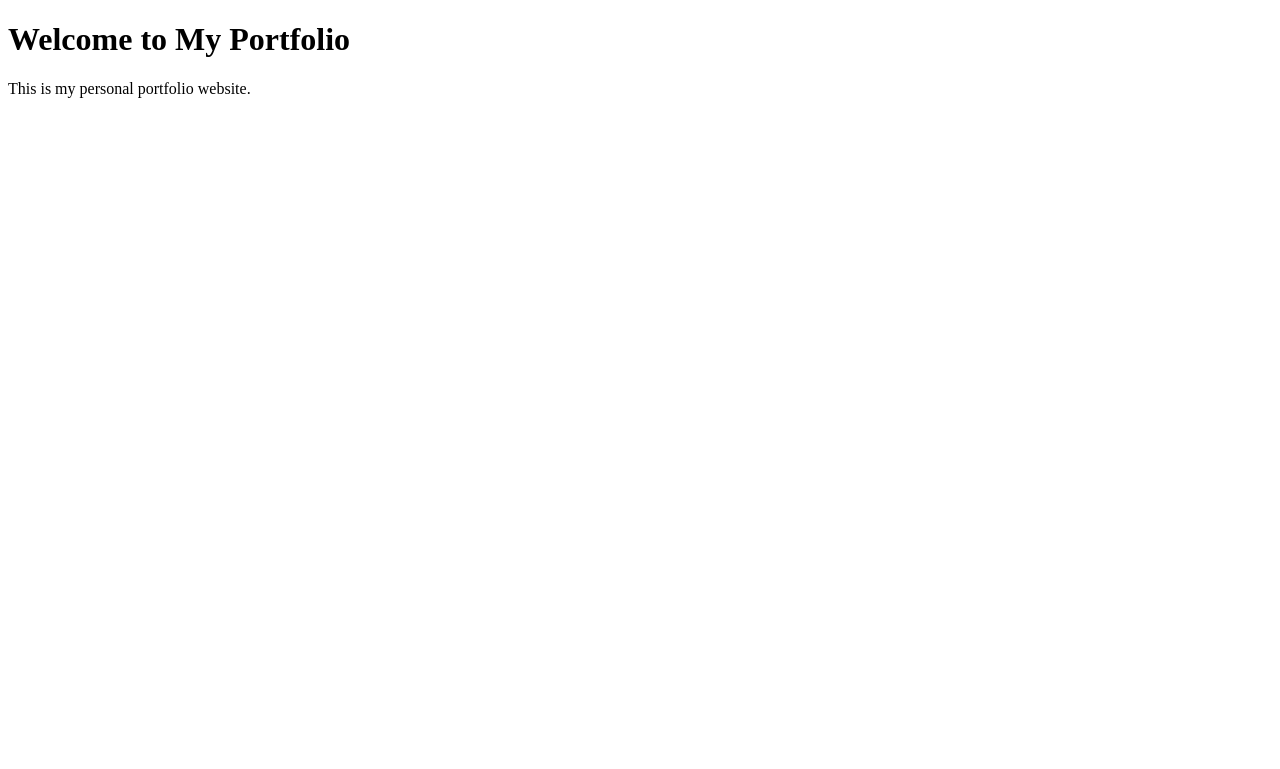
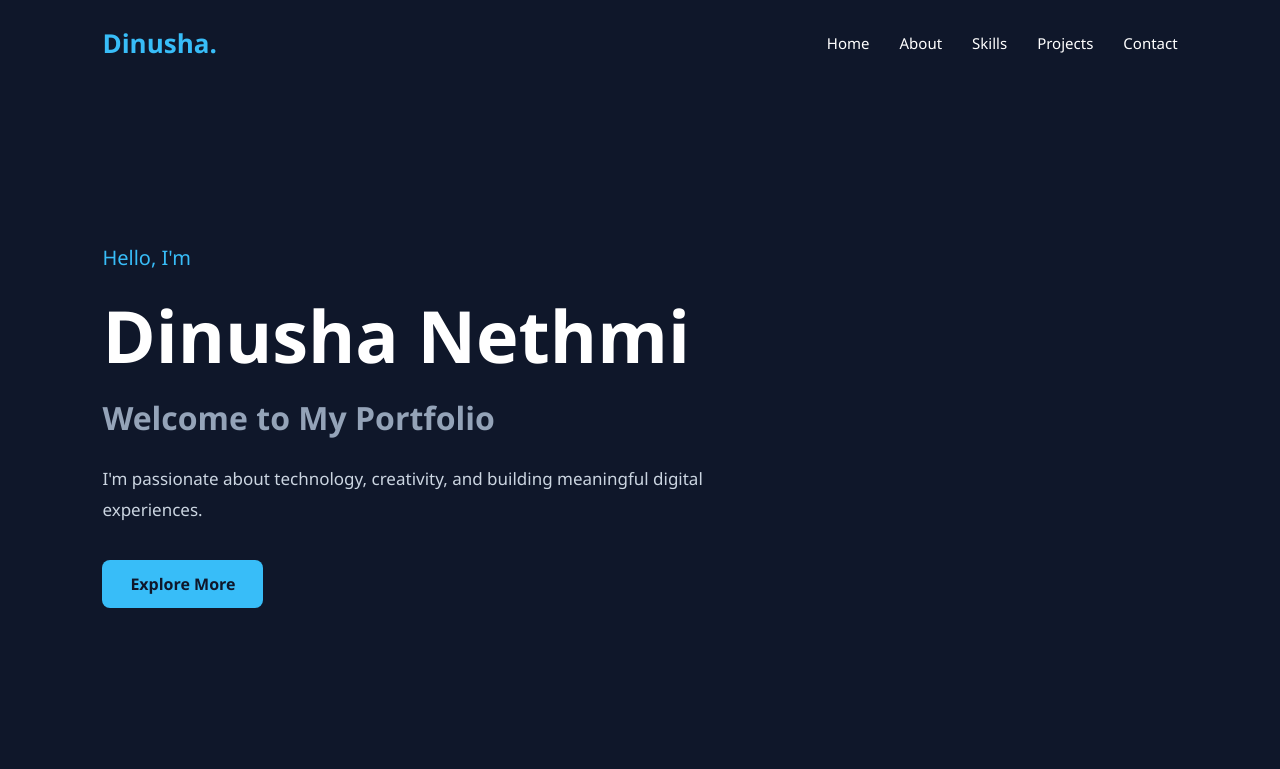
Before and after one commit to dinushanethmi/My_Portfolio, a plain HTML site: page index.html in a window 1280 px wide. Drawn offline with Linux system fonts and the light colour scheme.

Commit message:
Add navigation and portfolio home page styling

```diff
--- a/index.html
+++ b/index.html
@@ -4,10 +4,41 @@
 <head>
     <meta charset="UTF-8">
     <meta name="viewport" content="width=device-width, initial-scale=1.0">
-    <title>My Portfolio</title>
+    <title>Dinusha Nethmi | Portfolio</title>
+    <link rel="stylesheet" href="style.css">
 </head>
 <body>
-    <h1>Welcome to My Portfolio</h1>
-    <p>This is my personal portfolio website.</p>
+
+    <header>
+        <nav class="navbar">
+            <a href="#" class="logo">Dinusha.</a>
+
+            <div class="nav-links">
+                <a href="#home">Home</a>
+                <a href="#about">About</a>
+                <a href="#skills">Skills</a>
+                <a href="#projects">Projects</a>
+                <a href="#contact">Contact</a>
+            </div>
+        </nav>
+    </header>
+
+    <main>
+        <section id="home" class="hero">
+            <div class="hero-content">
+                <p class="greeting">Hello, I'm</p>
+                <h1>Dinusha Nethmi</h1>
+                <h2>Welcome to My Portfolio</h2>
+
+                <p class="description">
+                    I'm passionate about technology, creativity,
+                    and building meaningful digital experiences.
+                </p>
+
+                <a href="#about" class="btn">Explore More</a>
+            </div>
+        </section>
+    </main>
+
 </body>
 </html>
--- /dev/null
+++ b/style.css
@@ -0,0 +1,113 @@
+
+* {
+    margin: 0;
+    padding: 0;
+    box-sizing: border-box;
+}
+
+html {
+    scroll-behavior: smooth;
+}
+
+body {
+    font-family: 'Segoe UI', Arial, sans-serif;
+    background: #0f172a;
+    color: #ffffff;
+}
+
+.navbar {
+    display: flex;
+    justify-content: space-between;
+    align-items: center;
+    padding: 25px 8%;
+}
+
+.logo {
+    font-size: 26px;
+    font-weight: bold;
+    color: #38bdf8;
+    text-decoration: none;
+}
+
+.nav-links {
+    display: flex;
+    gap: 30px;
+}
+
+.nav-links a {
+    text-decoration: none;
+    color: #ffffff;
+    font-size: 15px;
+    transition: color 0.3s;
+}
+
+.nav-links a:hover {
+    color: #38bdf8;
+}
+
+.hero {
+    min-height: 85vh;
+    display: flex;
+    align-items: center;
+    padding: 50px 8%;
+}
+
+.hero-content {
+    max-width: 700px;
+}
+
+.greeting {
+    font-size: 20px;
+    color: #38bdf8;
+    margin-bottom: 15px;
+}
+
+.hero h1 {
+    font-size: clamp(42px, 6vw, 72px);
+    margin-bottom: 12px;
+}
+
+.hero h2 {
+    font-size: clamp(22px, 3vw, 32px);
+    color: #94a3b8;
+    margin-bottom: 25px;
+}
+
+.description {
+    font-size: 17px;
+    line-height: 1.8;
+    color: #cbd5e1;
+    margin-bottom: 35px;
+}
+
+.btn {
+    display: inline-block;
+    padding: 13px 28px;
+    background: #38bdf8;
+    color: #0f172a;
+    font-weight: 600;
+    text-decoration: none;
+    border-radius: 8px;
+    transition: background 0.3s;
+}
+
+.btn:hover {
+    background: #7dd3fc;
+}
+
+@media (max-width: 700px) {
+    .navbar {
+        flex-direction: column;
+        gap: 20px;
+    }
+
+    .nav-links {
+        flex-wrap: wrap;
+        justify-content: center;
+        gap: 15px;
+    }
+
+    .hero {
+        min-height: 70vh;
+    }
+}
```
